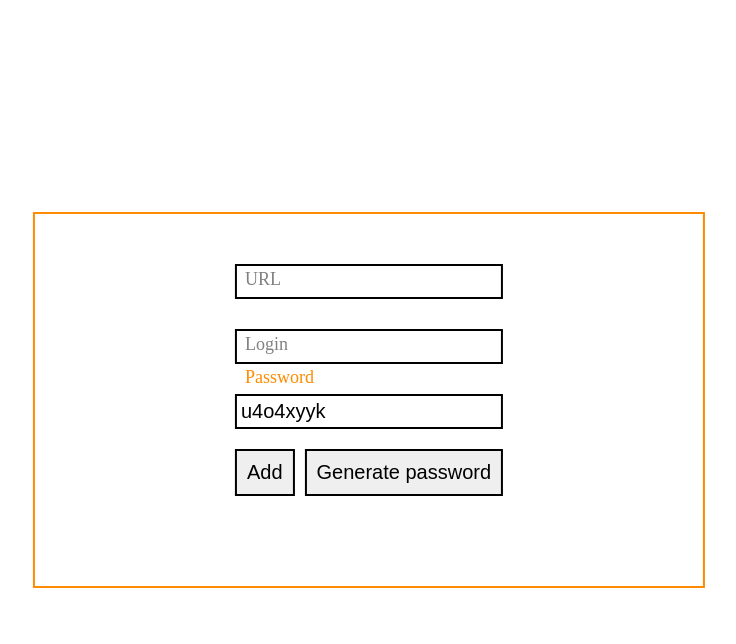
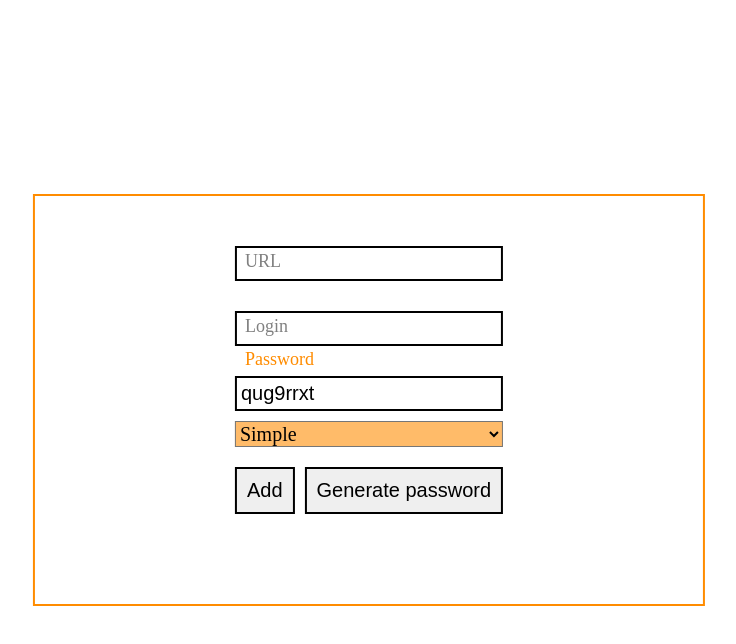
Before and after one commit to Stalker-Pro/Password_manager, a website: page index.html in a window 1280 px wide. Both pictures are taken after a click on the button "Generate password". Shown: the whole page, without its empty margins (271-1007 px from the left). Drawn offline with Linux system fonts and the light colour scheme.

Commit message:
now we can to generate password. added and delete records and generate random password

```diff
--- a/index.html
+++ b/index.html
@@ -24,6 +24,12 @@
 				<label for="password">Password</label>
 			</div>
 
+			<select name="passwords_type" id="">
+				<option value="simple">Simple</option>
+				<option value="medium">Medium</option>
+				<option value="hard">Hard</option>
+			</select>
+
 			<div class="attention-message"></div>
 
 			<div class="button-container">
--- a/js/index.js
+++ b/js/index.js
@@ -9,14 +9,37 @@ const attentMesg = document.querySelector('.attention-message')
 
 const savedSites = document.querySelector('.saved-sites')
 
+// function generatePassword() {
+// 	btnGenerate.addEventListener('click', e => {
+// 		inputPassw.innerHTML = ''
+// 		var randomstring = Math.random().toString(36).slice(-8)
+// 		inputPassw.value = randomstring
+// 		console.log(inputPassw.value)
+// 	})
+// }
+
 function generatePassword() {
-	btnGenerate.addEventListener('click', e => {
-		inputPassw.innerHTML = ''
-		var randomstring = Math.random().toString(36).slice(-8)
-		inputPassw.value = randomstring
-		console.log(inputPassw.value)
-	})
+	return Math.random().toString(36).slice(-8)
 }
+
+btnGenerate.addEventListener('click', e =>{
+	e.preventDefault()
+	inputPassw.value = ''
+
+	let pass = generatePassword()
+
+	let txt = pass.split('')
+	let interval = setInterval(function () {
+		if (!txt[0]) {
+			clearInterval(interval) // Останавливаем интервал, если все символы введены
+		} else {
+			inputPassw.value = inputPassw.value + txt.shift() // Добавляем следующий символ к полю ввода
+		}
+	}, 50) // Интервал между вводом символов
+
+})
+
+
 
 function addRecord() {
 	btnAdd.addEventListener('click', e => {
--- a/scss/_variables.scss
+++ b/scss/_variables.scss
@@ -1,6 +1,7 @@
 /*  COLORS  */
 
 $primary-orange: darkorange;
+$primary-orange-light: rgb(255, 187, 105);
 
 /*  COLORS  */
 
--- a/scss/main.scss
+++ b/scss/main.scss
@@ -55,6 +55,15 @@ body {
 		cursor: inherit;
 	}
 
+
+	select{
+		width: 100%;
+		font-size: 2rem;
+		background-color: $primary-orange-light;
+		// font-family: 'Courier New', Courier, monospace;
+		font-family: auto;
+	}
+
 	.button-container {
 		display: flex;
 		gap: 1rem;
```
Also changed, not shown: css/style.css, 1 other file.
